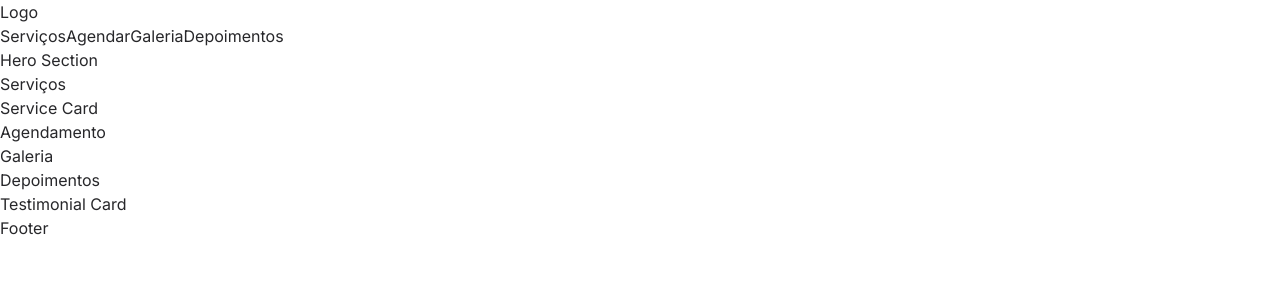
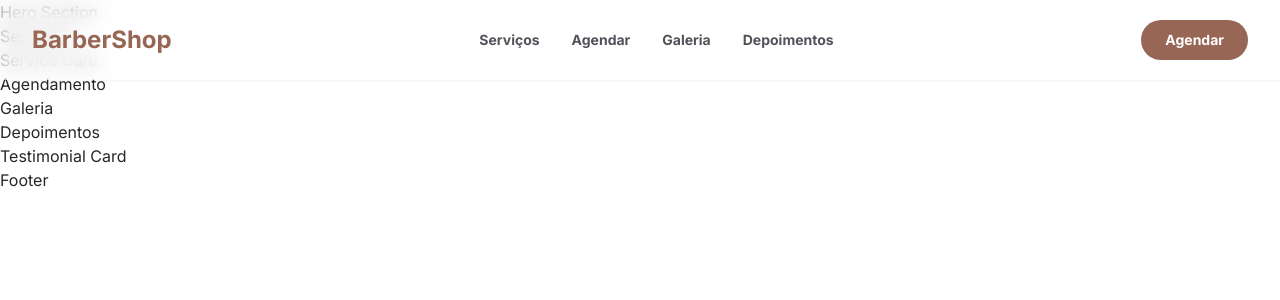
Before and after one commit to FerrariAle/site-barbearia, a React (Vite) app: page / in a window 1280 px wide. Shown: the top 300 px of the page. Built offline with nearby package versions, Linux system fonts and the light colour scheme.

Commit message:
feat(header): build and style responsive navbar with mobile menu

```diff
--- a/src/App.jsx
+++ b/src/App.jsx
@@ -5,11 +5,15 @@ import BookingSection from './sections/BookingSection';
 import GallerySection from './sections/GallerySection';
 import TestimonialsSection from './sections/TestimonialSection';
 import Footer from './sections/Footer';
+import { useState } from 'react';
 
 function App() {
+
+  const [isMenuOpen, setIsMenuOpen] = useState(false);
+
   return (
     <div className='bg-white text-zinc-800'>
-      <Header />
+      <Header isMenuOpen={isMenuOpen} setIsMenuOpen={setIsMenuOpen} />
       <main>
         <HeroSection />
         <ServicesSection />
--- a/src/components/Header.jsx
+++ b/src/components/Header.jsx
@@ -1,13 +1,69 @@
-export default function Header() {
+export default function Header({ isMenuOpen, setIsMenuOpen }) {
+    const navLinks = [
+        { href: '#servicos', label: 'Serviços' },
+        { href: '#agendar', label: 'Agendar' },
+        { href: '#galeria', label: 'Galeria' },
+        { href: '#depoimentos', label: 'Depoimentos' },
+    ]
+
     return (
-        <header>
-            <div>Logo</div>
-            <nav>
-                <a href="#servicos">Serviços</a>
-                <a href="#agendar">Agendar</a>
-                <a href="#galeria">Galeria</a>
-                <a href="#depoimentos">Depoimentos</a>
-            </nav>
+        // Container principal
+        <header className="fixed top-0 left-0 w-full z-50 bg-white/50 dark:bg-zinc-900/80 backdrop-blur-md shadow-sm">
+            <div className="container mx-auto px-4 sm:px-6 md:px-8">
+                <div className="flex items-center justify-between h-20">
+
+                    {/* Logo/nome */}
+                    <a href="#inicio" className="text-2xl font-bold text-brown-700">
+                        BarberShop
+                    </a>
+
+                    {/* Links para navegação para desktop (md e acima) */}
+                    <nav className="hidden md:flex gap-8">
+                        {navLinks.map(link => (
+                            <a
+                                key={link.label}
+                                href={link.href}
+                                className="text-sm font-semibold text-zinc-600 hover:text-brown-700 transition-colors"
+                            >
+                                {link.label}
+                            </a>
+                        ))}
+                    </nav>
+
+                    {/* Botão de agendamento para desktop */}
+                    <a href="#agendar" className="hidden md:inline-block bg-brown-700 text-white font-bold text-sm px-6 py-2.5 rounded-full hover:bg-brown-600 transition-colors">
+                        Agendar
+                    </a>
+
+                    {/* Botão hambúrguer para mobile (visivel apenas abaixo de md) */}
+                    <div className="md:hidden">
+                        <button onClick={() => setIsMenuOpen(!isMenuOpen)}>
+                            <svg className="w-6 h-6" fill="none" viewBox="0 0 24 24" stroke="currentColor">
+                                <path strokeLinecap="round" strokeLinejoin="round" strokeWidth={2} d="M4 6h16M4 12h16m-7 6h7" />
+                            </svg>
+                        </button>
+                    </div>
+                </div>
+            </div>
+
+            {/* Menu dropdown para mobile */}
+            {isMenuOpen && (
+                <nav className="md:hidden flex flex-col items-center gap-6 py-8 bg-white/50 dark:bg-zinc-900 backdrop-blur-md">
+                    {navLinks.map(link => (
+                        <a
+                            key={link.label}
+                            href={link.href}
+                            onClick={() => setIsMenuOpen(false)}
+                            className="text-lg font-semibold text-zinc-700 hover:text-brown-700"
+                        >
+                            {link.label}
+                        </a>
+                    ))}
+                    <a href="#agendar" onClick={() => setIsMenuOpen(false)} className="mt-4 bg-brown-700 text-white font-bold px-8 py-3 rounded-full hover:bg-brown-600 transition-colors">
+                        Agendar
+                    </a>
+                </nav>
+            )}
         </header>
     );
 }
--- a/tailwind.config.js
+++ b/tailwind.config.js
@@ -2,6 +2,7 @@
 const defaultTheme = require('tailwindcss/defaultTheme');
 
 export default {
+  darkMode: 'class',
   content: [
     "./index.html",
     "./src/**/*.{js,ts,jsx,tsx}",
```
